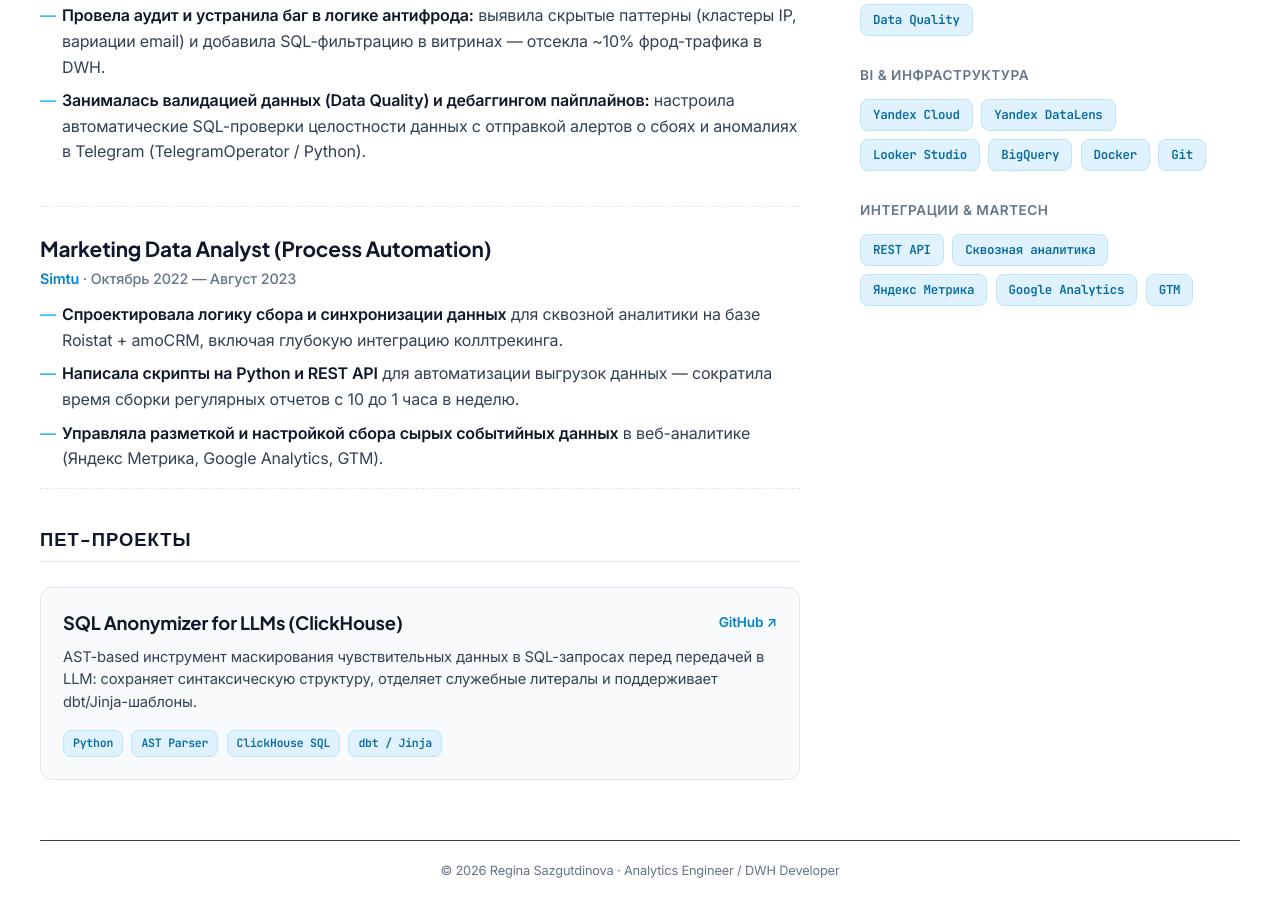
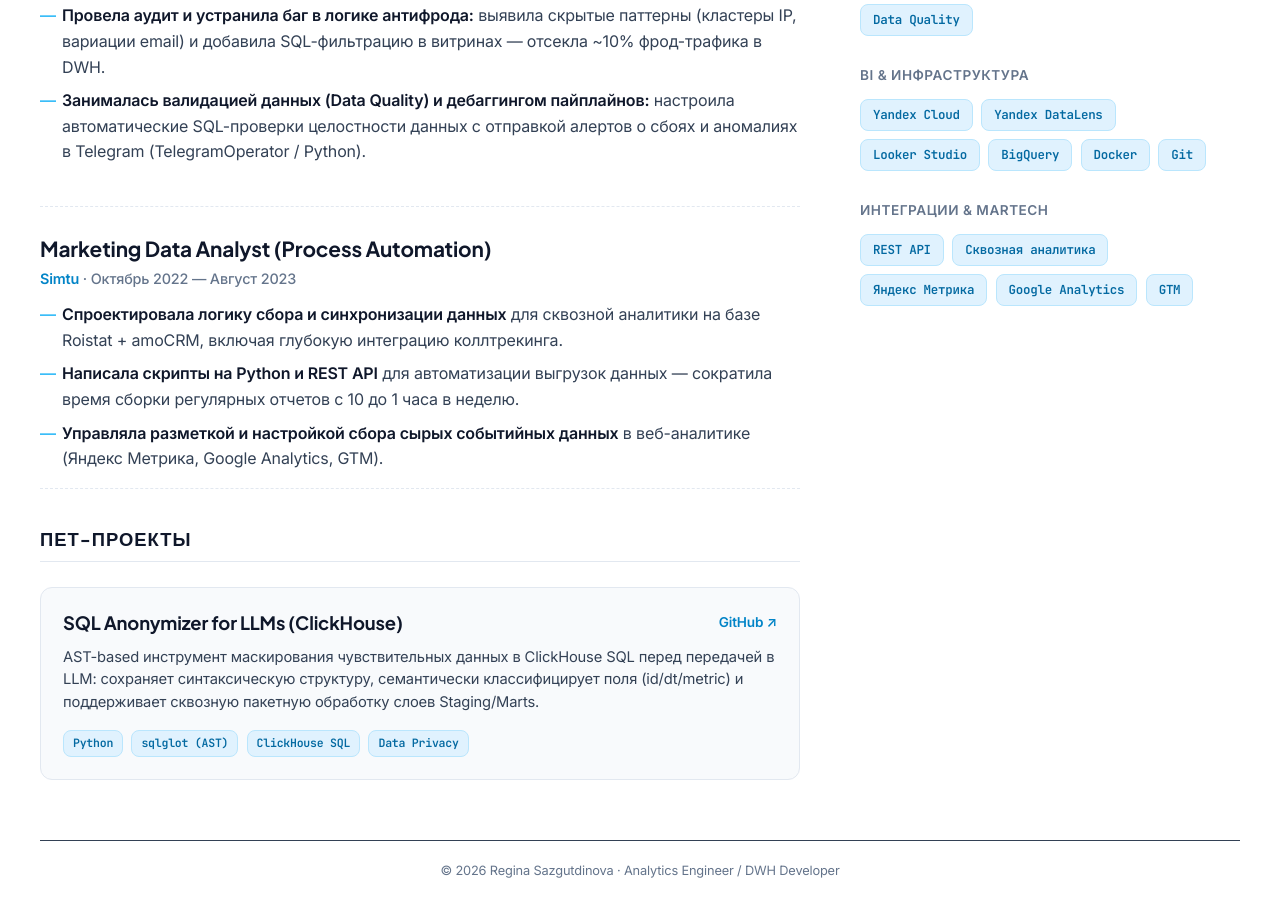
Before and after one commit to reginasaz/resume, a plain HTML site: page index.html in a window 1280 px wide. Shown: the part 881-1798 px from the top of the page. Drawn offline with Linux system fonts and the light colour scheme.

```diff
--- a/index.html
+++ b/index.html
@@ -612,13 +612,13 @@
                             <a href="https://github.com/reginasaz/clickhouse-anonymizer" target="_blank" class="project-link">GitHub ↗</a>
                         </div>
                         <p>
-                            AST-based инструмент маскирования чувствительных данных в SQL-запросах перед передачей в LLM: сохраняет синтаксическую структуру, отделяет служебные литералы и поддерживает dbt/Jinja-шаблоны.
+                            AST-based инструмент маскирования чувствительных данных в ClickHouse SQL перед передачей в LLM: сохраняет синтаксическую структуру, семантически классифицирует поля (id/dt/metric) и поддерживает сквозную пакетную обработку слоев Staging/Marts.
                         </p>
                         <div class="project-badges">
                             <span class="badge">Python</span>
-                            <span class="badge">AST Parser</span>
+                            <span class="badge">sqlglot (AST)</span>
                             <span class="badge">ClickHouse SQL</span>
-                            <span class="badge">dbt / Jinja</span>
+                            <span class="badge">Data Privacy</span>
                         </div>
                     </div>
                 </div>
```
